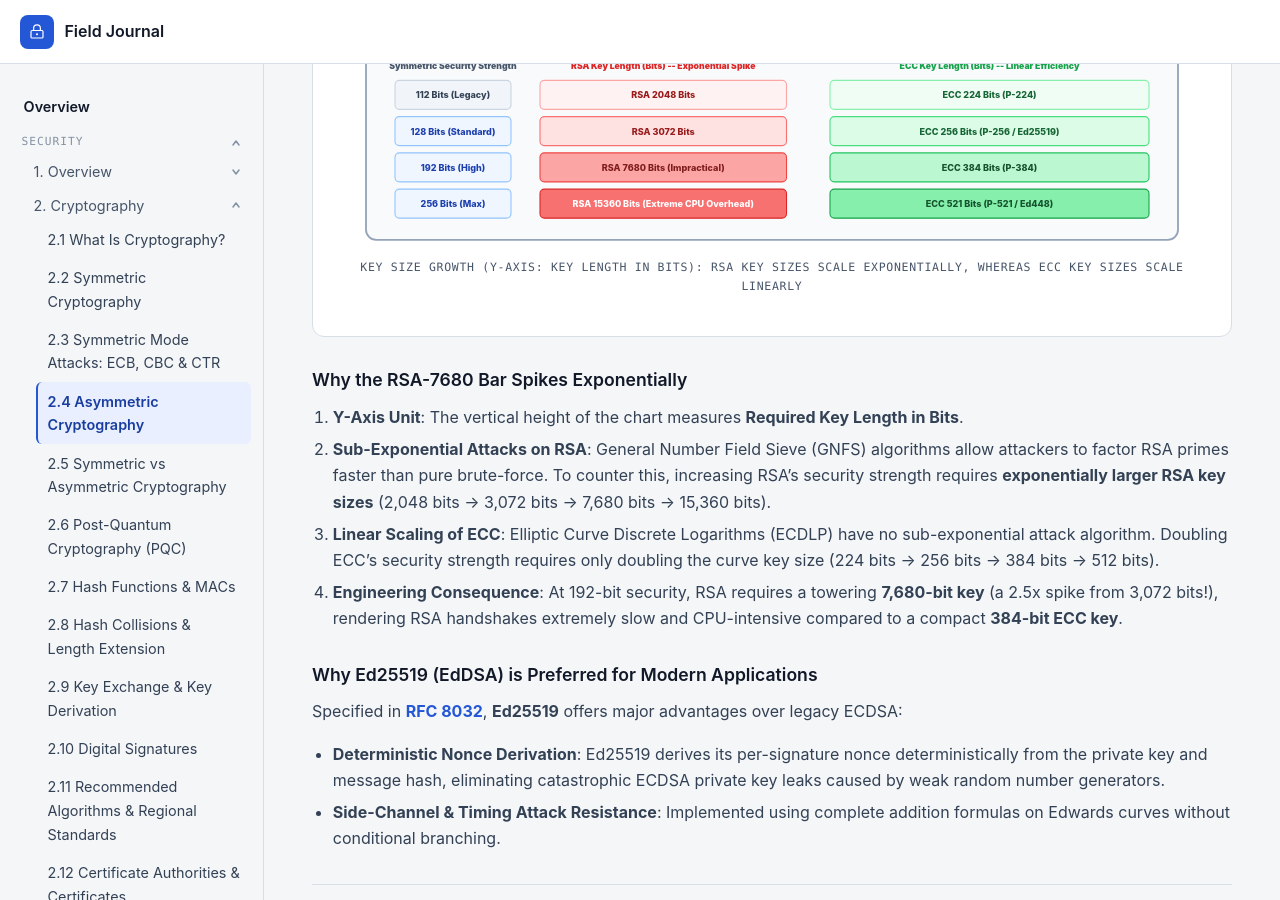
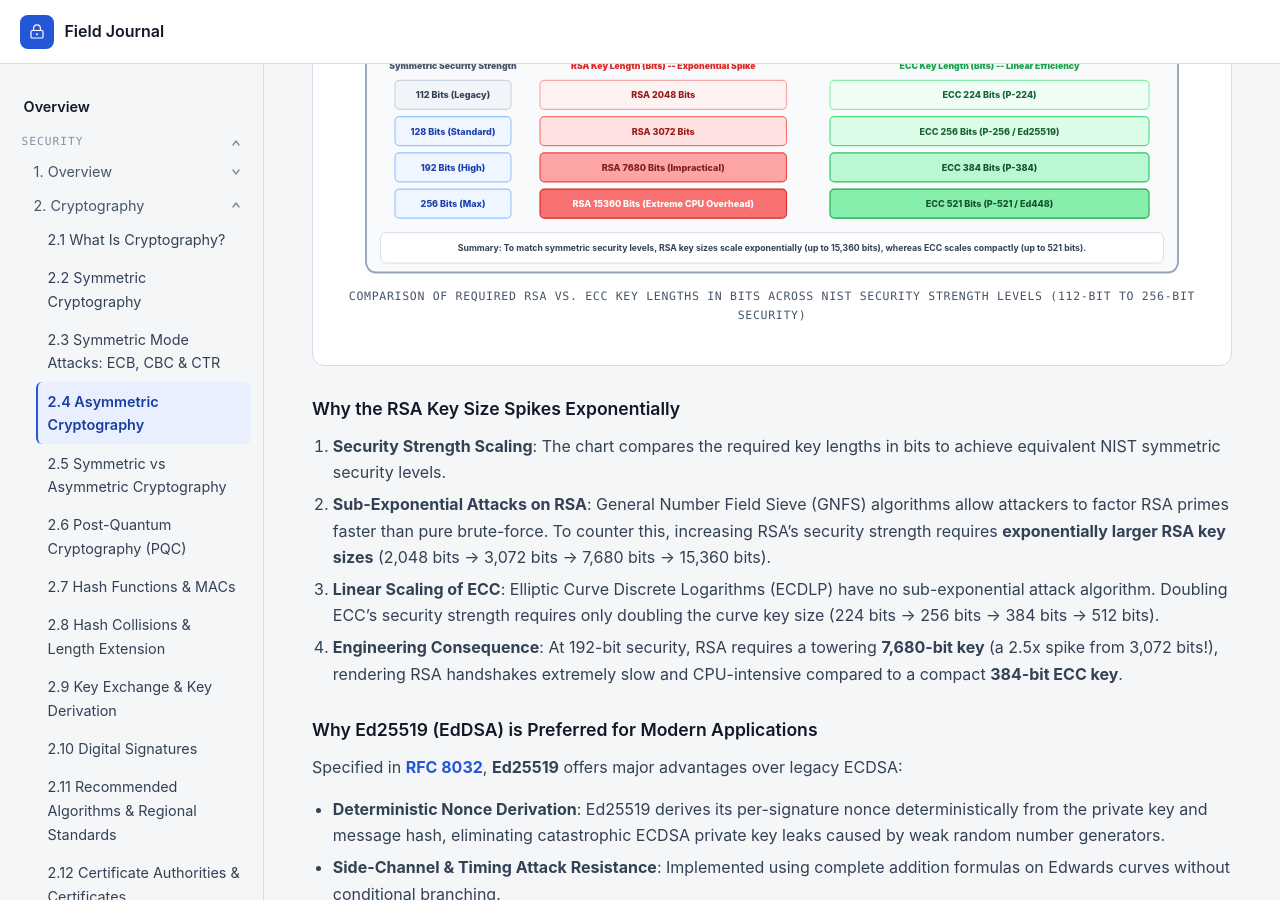
Before and after one commit to llody9977/journal, a Jekyll site: the page built from topics/asymmetric-cryptography.md, in a window 1280 px wide and 900 px high, scrolled down 3760 px. Built offline with Jekyll 4.4.1, drawn with Linux system fonts in a browser that asks for light colours.

Commit message:
Update diagram footer and caption for key-size-comparison.svg

```diff
--- a/topics/asymmetric-cryptography.md
+++ b/topics/asymmetric-cryptography.md
@@ -407,13 +407,13 @@ To achieve a given **Symmetric Security Strength** (measured in bits of brute-fo
 | **256-bit Security** (Maximum Strength) | **15,360 bits** | **512 bits** (P-521) | ECC key is **30x smaller** than RSA. RSA-15360 is unviable for production TLS. |
 
 <div class="diagram-frame">
-  <img src="{{ '/assets/img/key-size-comparison.svg' | relative_url }}?v=2" alt="Bar chart comparing RSA and ECC key sizes in bits across 112-bit, 128-bit, and 192-bit security strengths. RSA-7680 spikes exponentially while ECC-384 remains compact.">
-  <p class="diagram-caption">Key size growth (Y-Axis: Key Length in Bits): RSA key sizes scale exponentially, whereas ECC key sizes scale linearly</p>
+  <img src="{{ '/assets/img/key-size-comparison.svg' | relative_url }}?v=2" alt="Comparison chart comparing RSA and ECC key sizes in bits across 112-bit, 128-bit, 192-bit, and 256-bit security strengths. RSA key sizes spike exponentially while ECC key sizes scale compactly.">
+  <p class="diagram-caption">Comparison of required RSA vs. ECC key lengths in bits across NIST security strength levels (112-bit to 256-bit security)</p>
 </div>
 
-### Why the RSA-7680 Bar Spikes Exponentially
+### Why the RSA Key Size Spikes Exponentially
 
-1. **Y-Axis Unit**: The vertical height of the chart measures **Required Key Length in Bits**.
+1. **Security Strength Scaling**: The chart compares the required key lengths in bits to achieve equivalent NIST symmetric security levels.
 2. **Sub-Exponential Attacks on RSA**: General Number Field Sieve (GNFS) algorithms allow attackers to factor RSA primes faster than pure brute-force. To counter this, increasing RSA's security strength requires **exponentially larger RSA key sizes** (2,048 bits → 3,072 bits → 7,680 bits → 15,360 bits).
 3. **Linear Scaling of ECC**: Elliptic Curve Discrete Logarithms (ECDLP) have no sub-exponential attack algorithm. Doubling ECC's security strength requires only doubling the curve key size (224 bits → 256 bits → 384 bits → 512 bits).
 4. **Engineering Consequence**: At 192-bit security, RSA requires a towering **7,680-bit key** (a 2.5x spike from 3,072 bits!), rendering RSA handshakes extremely slow and CPU-intensive compared to a compact **384-bit ECC key**.
```
Also changed, not shown: assets/img/key-size-comparison.svg.
